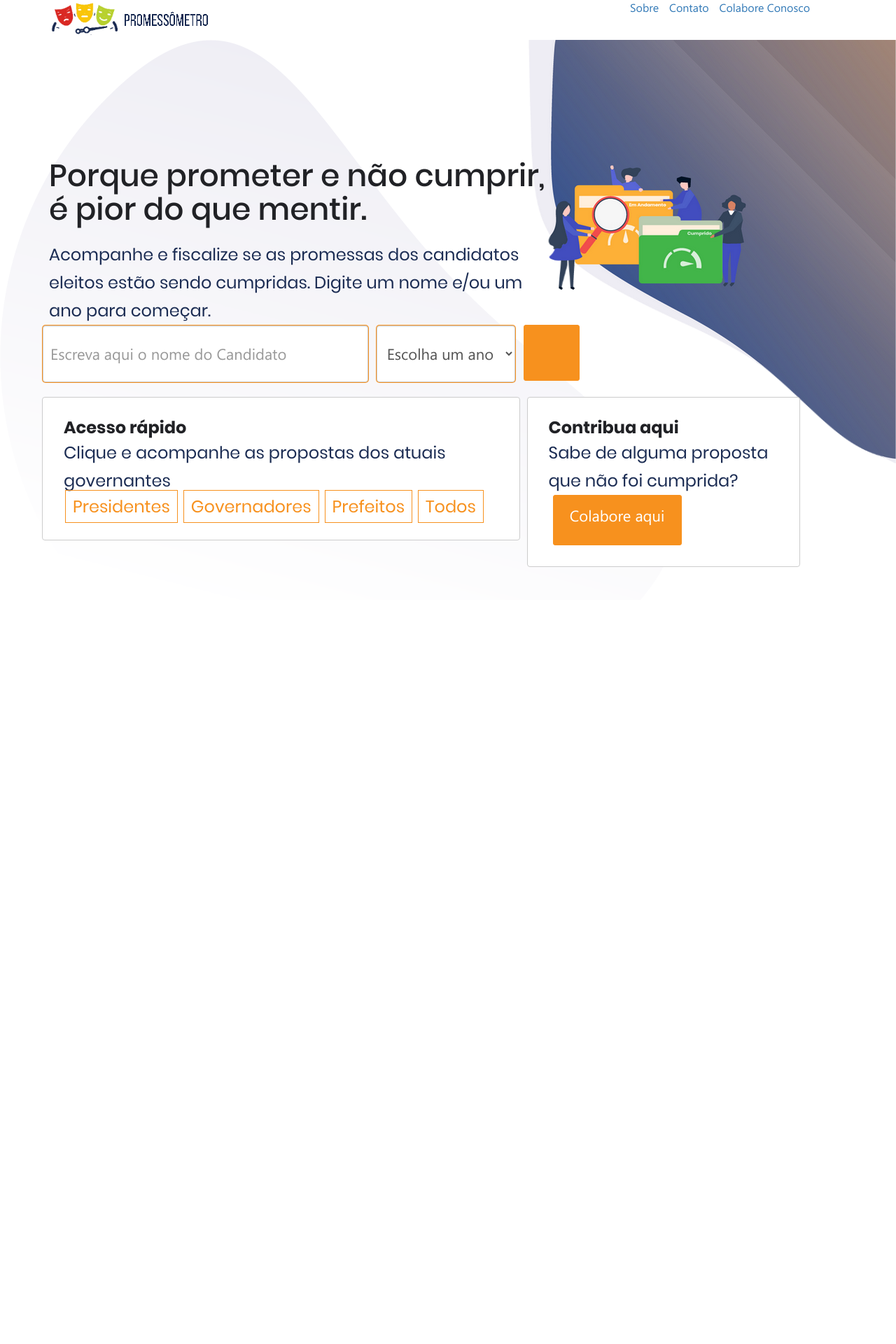
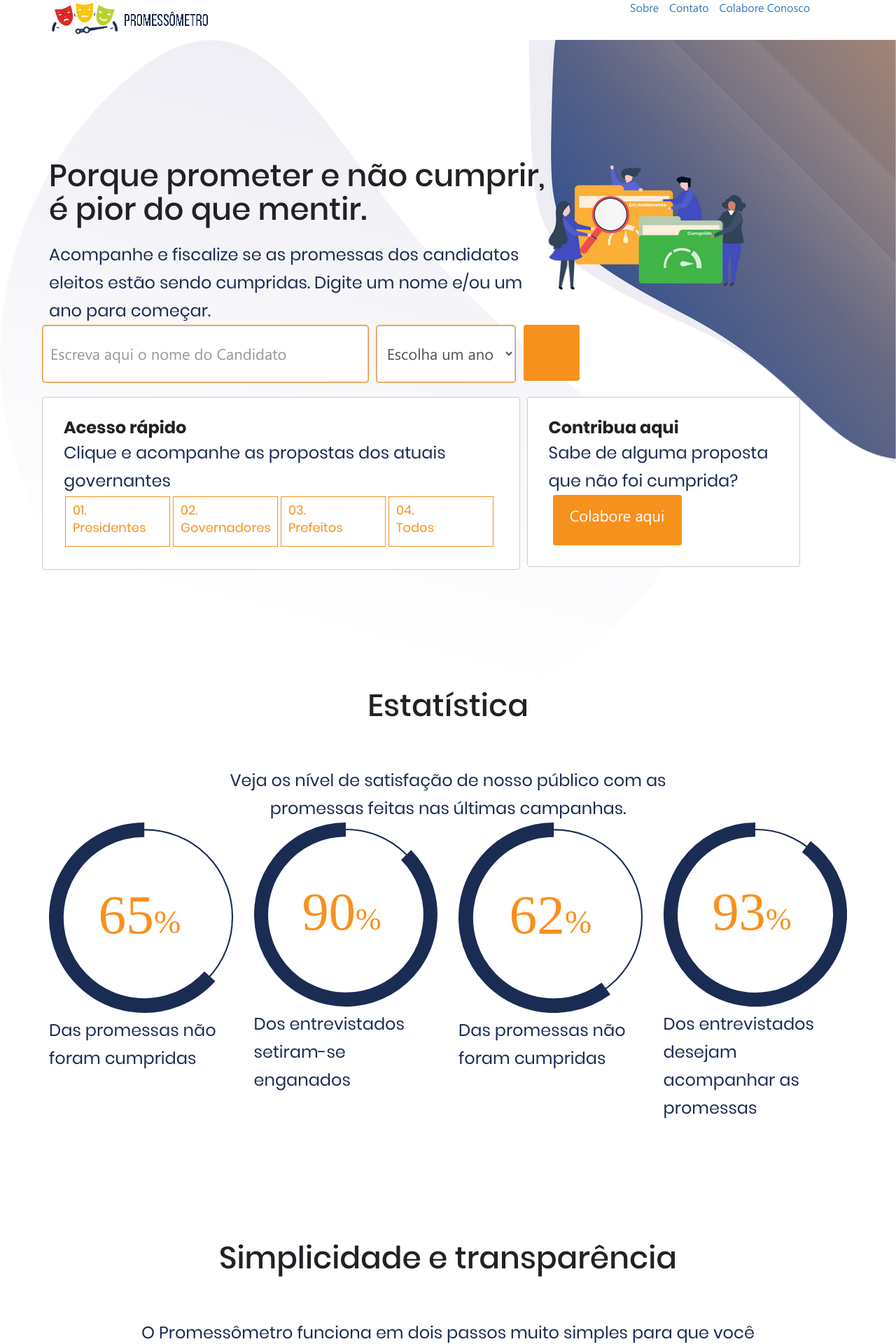
Before and after one commit to promessometrohackfest/promessometro, a PHP site: page / in a window 1280 px wide. Shown: the top 1920 px of the page at 70% size. Before the commit the page ends 810 px from the top, so only its background shows below. Run offline with PHP 8.4, Linux system fonts and the light colour scheme; some web fonts are replaced.

Commit message:
Nova alteração de tela principal

```diff
--- a/css/style.css
+++ b/css/style.css
@@ -108,7 +108,6 @@ section {
 
 #home {
     background: none;
-    height: 100%;
 }
 
 #home-content {
@@ -197,14 +196,30 @@ h2 {
     background-color: #ffffff;
 }
 .btn-todos {
-    height: 176px;
-    width: 72px;
-    font-size: 24px;
+    height: 72px;
+    width: 150px;
+    font-size: 18px;
     font-family: "Poppins Regular";
     padding: 6px 10px;
     border: 1px solid #f7911e;
     margin: 2px 2px 2px 2px;
     color: #f7911e;
+    float: left;
+    display: block;
+}
+.btn-todos:hover {
+    background-color: #EB9033;
+    color: #fff;
+    text-decoration: none;
+}
+.estatistica-geral {
+   font-size: 44px;
+   font-family: "Poppins medium";
+}
+.grafico {
+    width: 120.47px;
+    height: 120.47px;
+    border: #1B2C53;
 }
 
 /* =================================
--- a/index.html
+++ b/index.html
@@ -88,10 +88,10 @@
                 <div class="col-md-7 card">
                     <h2>Acesso rápido</h2>
                     <p>Clique e acompanhe as propostas dos atuais <br /> governantes</p>
-                    <a class="btn-todos" title="01. Presidentes" role="button">Presidentes</a>
-                    <a class="btn-todos" title="02. Governadores" role="button"> Governadores</a>
-                    <a class="btn-todos" title="03. Prefeitos" role="button"> Prefeitos</a>
-                    <a class="btn-todos" title="04. Todos" role="button">Todos</a>
+                    <a class="btn-todos" title="01. Presidentes" role="button">01. <br />Presidentes</a>
+                    <a class="btn-todos" title="02. Governadores" role="button">02. <br />Governadores</a>
+                    <a class="btn-todos" title="03. Prefeitos" role="button">03. <br />Prefeitos</a>
+                    <a class="btn-todos" title="04. Todos" role="button">04. <br />Todos</a>
                 </div>
                 <div class="col-md-4 card">
                     <h2>Contribua aqui</h2>
@@ -99,8 +99,47 @@
                     <a class="btn btn-general btn-colabore btn-lg" href="#about" title="Clique logo" role="button">Colabore aqui</a>
                 </div>
             </div>
-
-        </div>
+            <div class="row">
+                <div class="estatistica-geral col-md-12 text-center">
+                    <h1>Estatística</h1><br>
+                    <p>Veja os nível de satisfação de nosso público com as <br />promessas feitas nas últimas campanhas. </p>
+                </div>
+            </div>
+                <div class="row">
+                    <div class="col-md-3">
+                        <img src="img/grafico_65.svg">
+                        <p>Das promessas não <br />foram cumpridas</p>
+                    </div>
+                    <div class="col-md-3">
+                        <img src="img/grafico_90.svg">
+                        <p>Dos entrevistados <br />setiram-se enganados</p>
+                    </div>
+                    <div class="col-md-3">
+                        <img src="img/grafico_62.svg">
+                        <p>Das promessas não <br />foram cumpridas</p>
+                    </div>
+                    <div class="col-md-3">
+                        <img src="img/grafico_93.svg">
+                        <p>Dos entrevistados <br />desejam acompanhar as promessas</p>
+                    </div>
+                </div>
+                <div class="row">
+                        <div class="estatistica-geral col-md-12 text-center">
+                            <h1>Simplicidade e transparência</h1><br>
+                            <p>O Promessômetro funciona em dois passos muito simples para que você <br />possa fiscalizarseus candidatos sem dificuldades! </p>
+                        </div>
+                    </div>
+                <div class="row">
+                        <div class="col-md-6">
+                            <img src="img/">
+                            <p> Encontre o Candidato que você<br />deseja acompanhar</p>
+                        </div>
+                        <div class="col-md-6">
+                                <img src="img/">
+                                <p>Abre a página e acompanhe! <br /></p>
+                            </div>
+                        </div>
+</div>
     </section>
     <section id="about">
 
```
Also changed, not shown: img/grafico_62.svg (added), img/grafico_65.svg (added), img/grafico_90.svg (added), img/grafico_93.svg (added).
